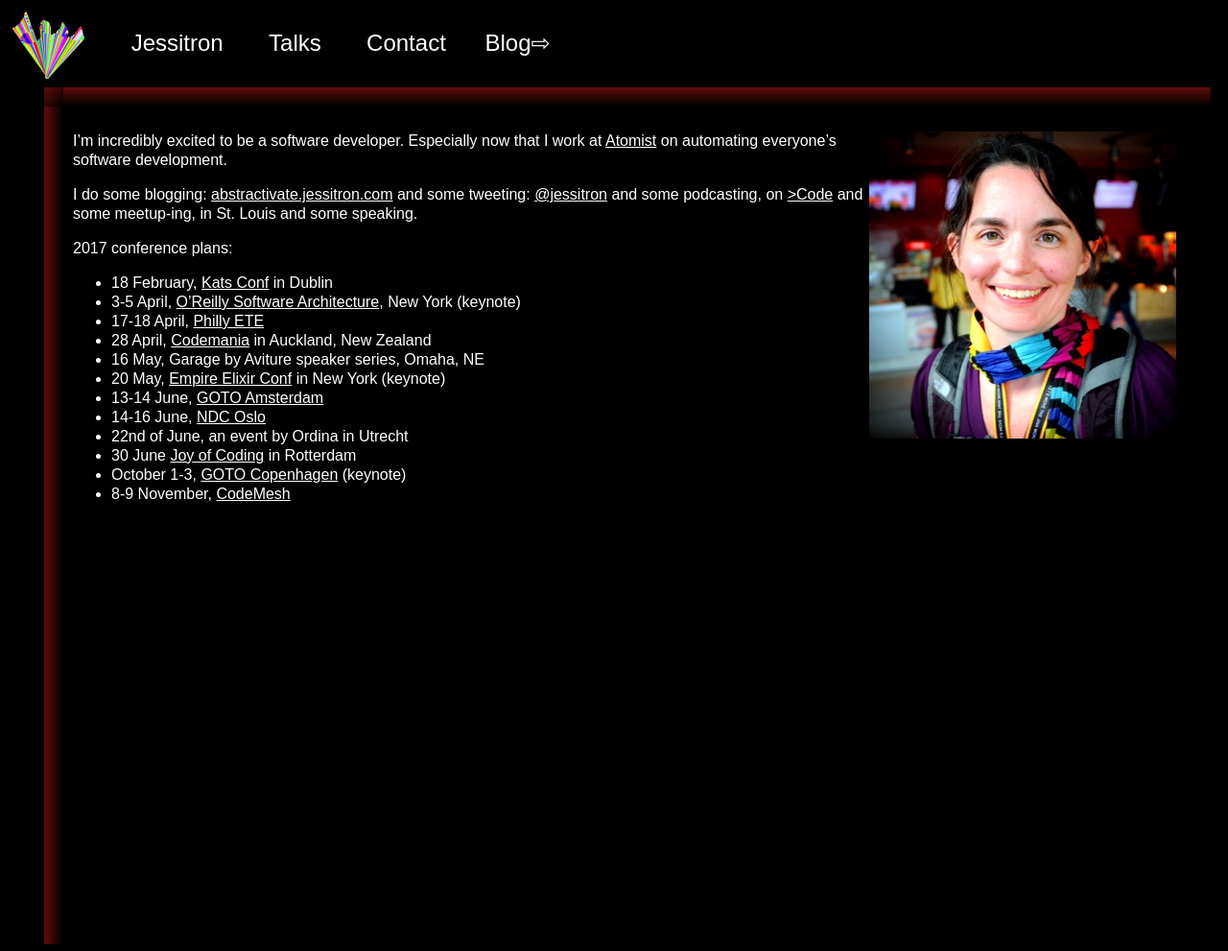
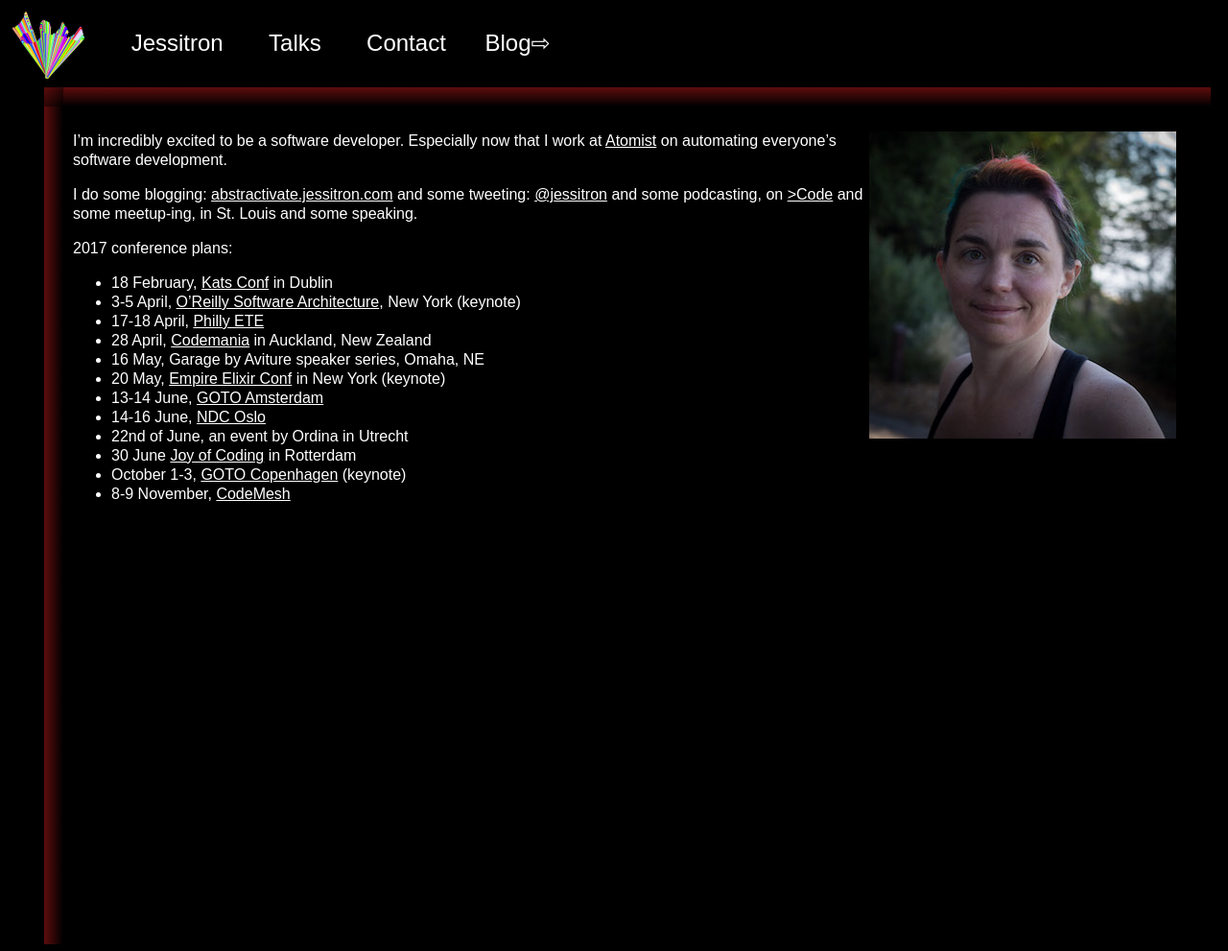
Before and after one commit to jessitron/jessitron.com, a Jekyll site: the page built from index.md, in a window 1280 px wide. Shown: the whole page at 96% size. Built offline with Jekyll 4.4.1, drawn with Linux system fonts in a browser that asks for light colours.

Commit message:
Update photo

```diff
--- a/index.md
+++ b/index.md
@@ -2,7 +2,7 @@
 layout: default
 name: home
 ---
-<img class="portrait" src="images/geecon.jpeg" />
+<img class="portrait" src="images/square-smallish.jpg" />
 
 I'm incredibly excited to be a software developer. Especially now that I work at [Atomist](https://www.atomist.com) on automating everyone's software development.
 
```
Also changed, not shown: images/circlehead.png (deleted), images/square-smallish.jpg (added).
